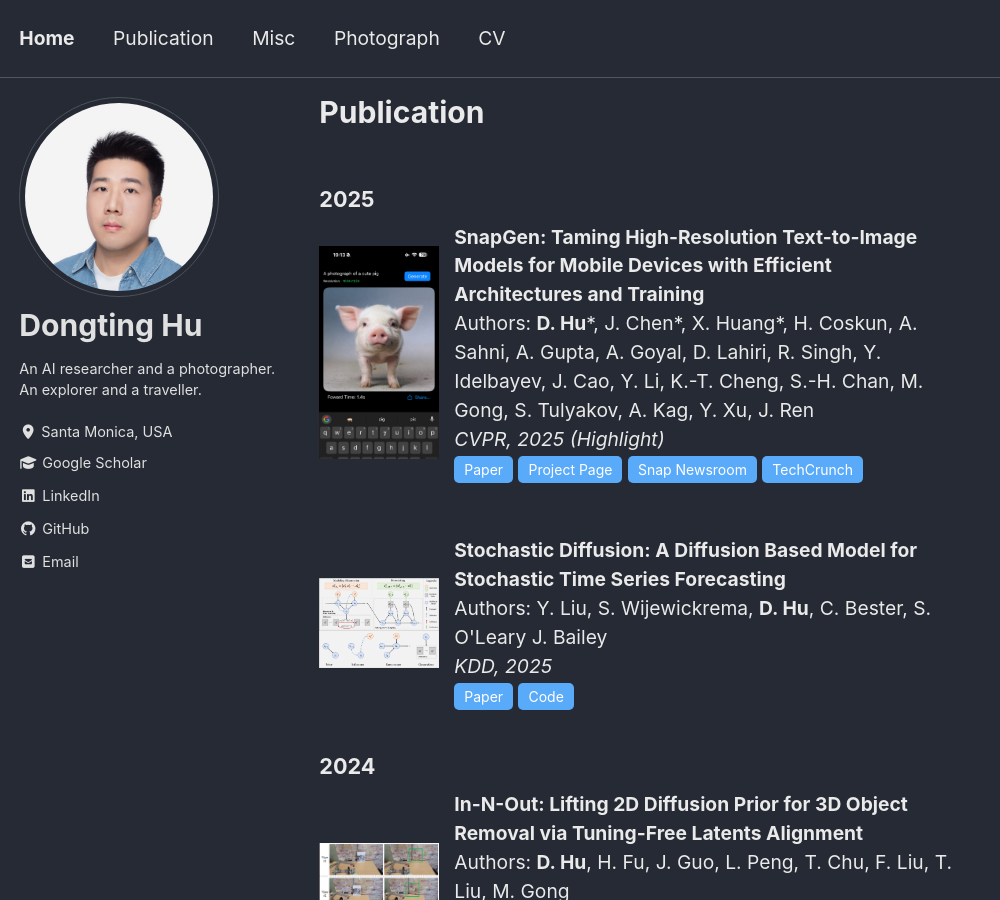
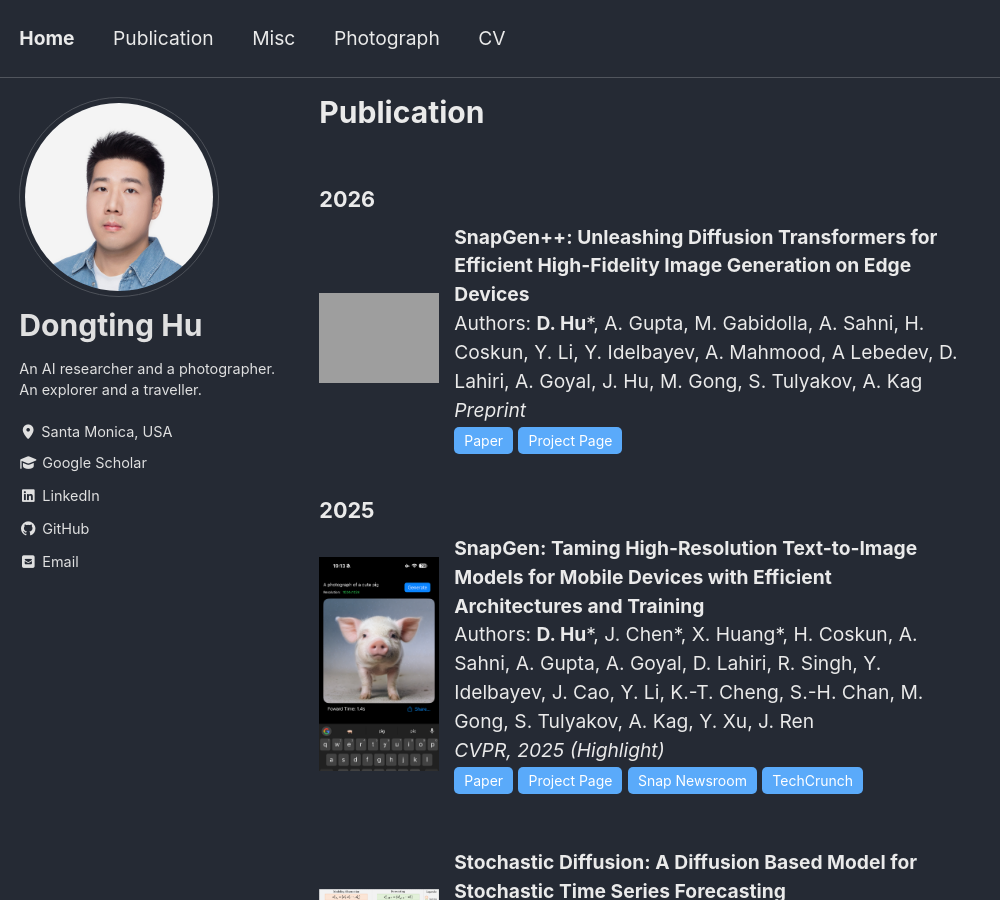
Before and after one commit to timmy11hu/timmy11hu.github.io, a Jekyll site: the page built from _pages/publication.md, in a window 1280 px wide and 900 px high. Shown: the whole window, without its empty margins (0-1000 px from the left). Built offline with Jekyll 4.4.1, drawn with Linux system fonts in a browser that asks for light colours; cached includes are drawn as plain includes.

Commit message:
add snapgen++

```diff
--- a/_pages/publication.md
+++ b/_pages/publication.md
@@ -4,6 +4,26 @@
 layout: single
 author_profile: true
 ---
+
+### 2026
+<div style="display: flex; align-items: center; width: 100%;">
+  <img src="../assets/images/publication_snapgen++.png" alt="SnapGen++ Publication Image" style="width: 120px; height: auto; margin-right: 15px;"/>
+  <div>
+    <strong>SnapGen++: Unleashing Diffusion Transformers for Efficient High-Fidelity Image Generation on Edge Devices</strong> <br>
+    Authors: <strong>D. Hu</strong>*, A. Gupta, M. Gabidolla, A. Sahni, H. Coskun, Y. Li, Y. Idelbayev, A. Mahmood, A Lebedev, D. Lahiri, A. Goyal, J. Hu, M. Gong, S. Tulyakov, A. Kag<br>
+    <em>Preprint</em> <br>
+    <a href="https://arxiv.org/pdf/2601.08303" target="_blank" style="text-decoration: none;">
+      <button style="padding: 5px 10px; font-size: 14px; cursor: pointer; background-color:rgb(90, 170, 250); color: white; border: none; border-radius: 5px;">
+        Paper
+      </button>
+    </a>
+    <a href="https://snap-research.github.io/snapgenplusplus/" target="_blank" style="text-decoration: none;">
+      <button style="padding: 5px 10px; font-size: 14px; cursor: pointer; background-color:rgb(90, 170, 250); color: white; border: none; border-radius: 5px;">
+        Project Page
+      </button>
+    </a>
+  </div>
+</div>
 
 ### 2025
 <div style="display: flex; align-items: center; width: 100%;">
```
Also changed, not shown: 1 other file.
